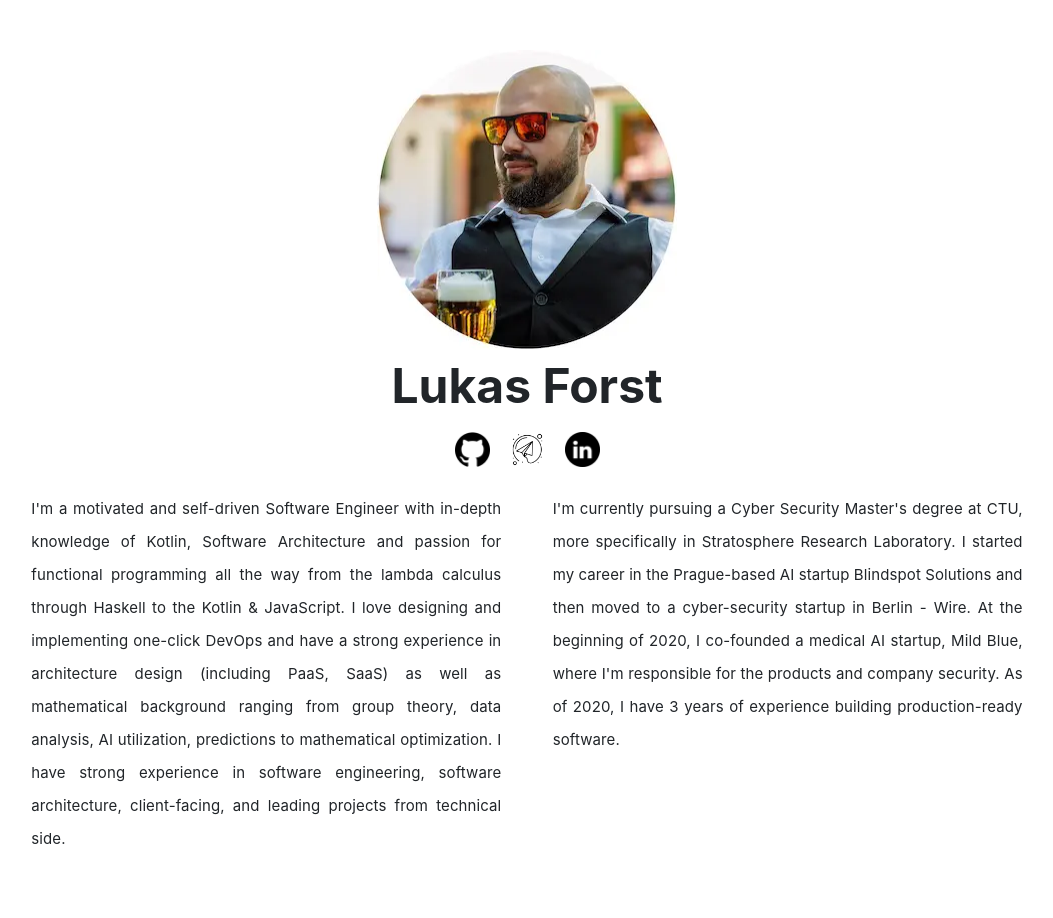
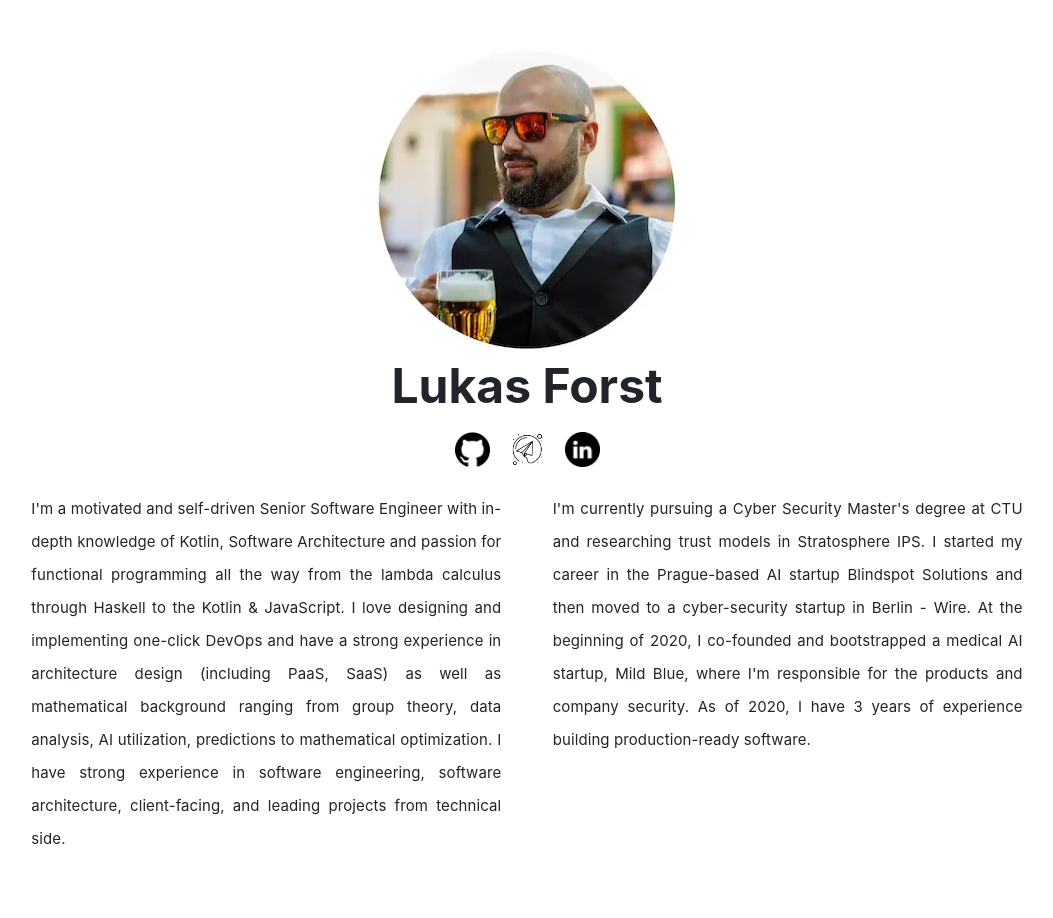
Before and after one commit to LukasForst/lukas.forst.dev, a Next.js app: page / in a window 1280 px wide. Shown: the top 918 px of the page, without its empty margins (113-1166 px from the left). Built offline with nearby package versions, Linux system fonts and the light colour scheme.

Commit message:
Update About.tsx

```diff
--- a/components/About.tsx
+++ b/components/About.tsx
@@ -62,7 +62,7 @@ export default function About() {
       <div className={`row justify-content-evenly`}>
         <div className={`col ${styles.textBlock}`}>
           {`
-          I'm a motivated and self-driven Software Engineer with in-depth knowledge of Kotlin,
+          I'm a motivated and self-driven Senior Software Engineer with in-depth knowledge of Kotlin,
           Software Architecture and passion for functional programming all the way
           from the lambda calculus through Haskell to the Kotlin & JavaScript.
           I love designing and implementing one-click DevOps and have a strong
@@ -74,9 +74,9 @@ export default function About() {
         </div>
         <div className={`col ${styles.textBlock}`}>
           {`
-          I'm currently pursuing a Cyber Security Master's degree at CTU, more specifically in Stratosphere Research Laboratory.
+          I'm currently pursuing a Cyber Security Master's degree at CTU and researching trust models in Stratosphere IPS.
           I started my career in the Prague-based AI startup Blindspot Solutions and then moved to a cyber-security startup in
-          Berlin - Wire. At the beginning of 2020, I co-founded a medical AI startup, Mild Blue,
+          Berlin - Wire. At the beginning of 2020, I co-founded and bootstrapped a medical AI startup, Mild Blue,
           where I'm responsible for the products and company security.
           As of ${now}, I have ${experience} years of experience building production-ready software.
           `}
```
